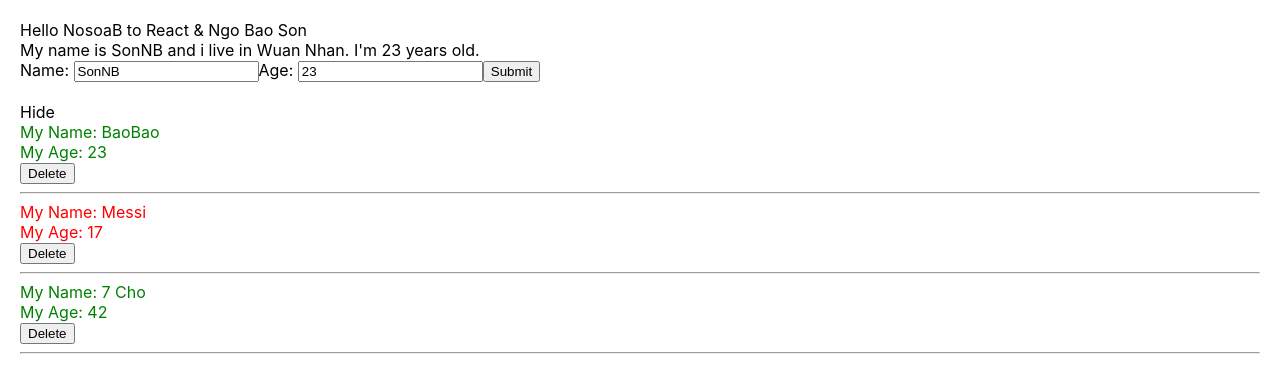
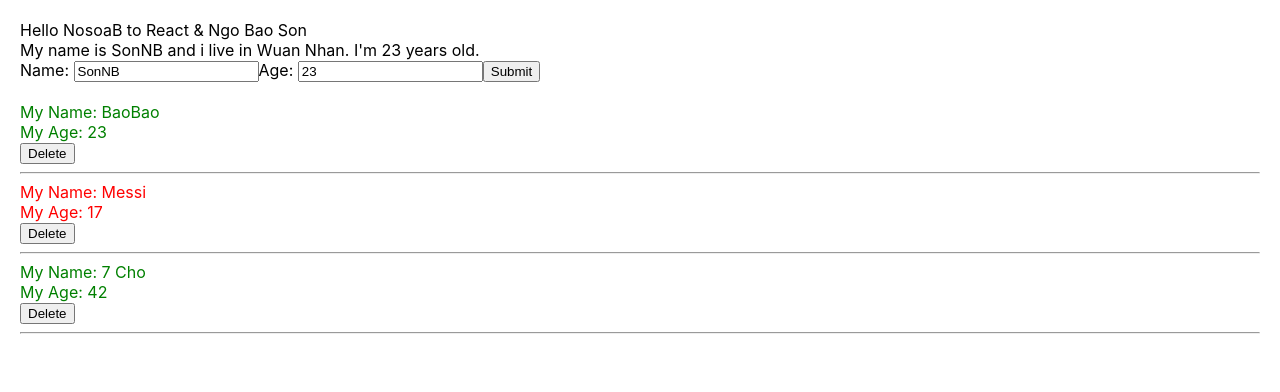
Before and after one commit to NosoaB17/React_QuizProject, a React (Create React App) app: page / in a window 1280 px wide. Shown: the top 392 px of the page. Built offline with nearby package versions, Linux system fonts and the light colour scheme.

Commit message:
Class -> Function Component

```diff
--- a/src/components/DisplayInfor.js
+++ b/src/components/DisplayInfor.js
@@ -2,59 +2,51 @@ import React from "react";
 import "./DisplayInfor.scss";
 import logo from "./../logo.svg";
 
-class DisplayInfor extends React.Component {
-  // Chuan : dung Constructor khai bao state
-  constructor(props) {
-    console.log("Call Constructor: 0");
-    super(props);
-    //babel compiler
-    this.state = {
-      isShowListUser: true,
-    };
-  }
-  // state = {
-  //   isShowListUser: true,
-  // };
+// class DisplayInfor extends React.Component {
+//   // Chuan : dung Constructor khai bao state
+//   // state = {
+//   //   isShowListUser: true,
+//   // };
 
-  componentDidMount() {
-    console.log("Call me DidMount");
-    setTimeout(() => {
-      document.title = "My React Study";
-    }, 3000);
-  }
-
-  componentDidUpdate(prevProps, prevState, snapshot) {
-    console.log("Call me DidUpdate", this.props, prevProps);
-    if (this.props.listUsers !== prevProps.listUsers) {
-      if (this.props.listUsers.length === 5) {
-        alert("5 Users");
-      }
-    }
-  }
-
-  handleShowHide = () => {
-    this.setState({
-      isShowListUser: !this.state.isShowListUser,
-    });
-  };
-  render() {
-    console.log("call me render");
-    const { listUsers } = this.props;
-    console.log(listUsers);
-    //prop => properties
+//   render() {
+//     console.log("call me render");
+//     const { listUsers } = this.props;
+//     //prop => properties
+//     return (
+//       <div className="display-info-container">
+//         {true && (
+//           <div>
+//             {listUsers.map((user, index) => {
+//               console.log("check user", user);
+//               return (
+//                 <div key={user.id} className={+user.age > 18 ? "green" : "red"}>
+//                   <div>
+//                     <div>My Name: {user.name}</div>
+//                     <div>My Age: {user.age}</div>
+//                   </div>
+//                   <div>
+//                     <button
+//                       onClick={() => this.props.handleDeleteUser(user.id)}
+//                     >
+//                       {" "}
+//                       Delete{" "}
+//                     </button>
+//                   </div>
+//                   <hr />
+//                 </div>
+//               );
+//             })}
+//           </div>
+//         )}
+//       </div>
+//     );
+//   }
+// }
+const DisplayInfor = (props) => {
+  const { listUsers } = props;
   return (
     <div className="display-info-container">
-        {/* <img src={logo} /> */}
-        <div>
-          <span
-            onClick={() => {
-              this.handleShowHide();
-            }}
-          >
-            {this.state.isShowListUser === true ? "Hide" : "Show"}
-          </span>
-        </div>
-        {this.state.isShowListUser && (
+      {true && (
         <div>
           {listUsers.map((user, index) => {
             console.log("check user", user);
@@ -65,9 +57,7 @@ class DisplayInfor extends React.Component {
                   <div>My Age: {user.age}</div>
                 </div>
                 <div>
-                    <button
-                      onClick={() => this.props.handleDeleteUser(user.id)}
-                    >
+                  <button onClick={() => props.handleDeleteUser(user.id)}>
                     {" "}
                     Delete{" "}
                   </button>
@@ -80,7 +70,6 @@ class DisplayInfor extends React.Component {
       )}
     </div>
   );
-  }
-}
+};
 
 export default DisplayInfor;
```
Lines whose indentation alone changed are shown as unchanged.
